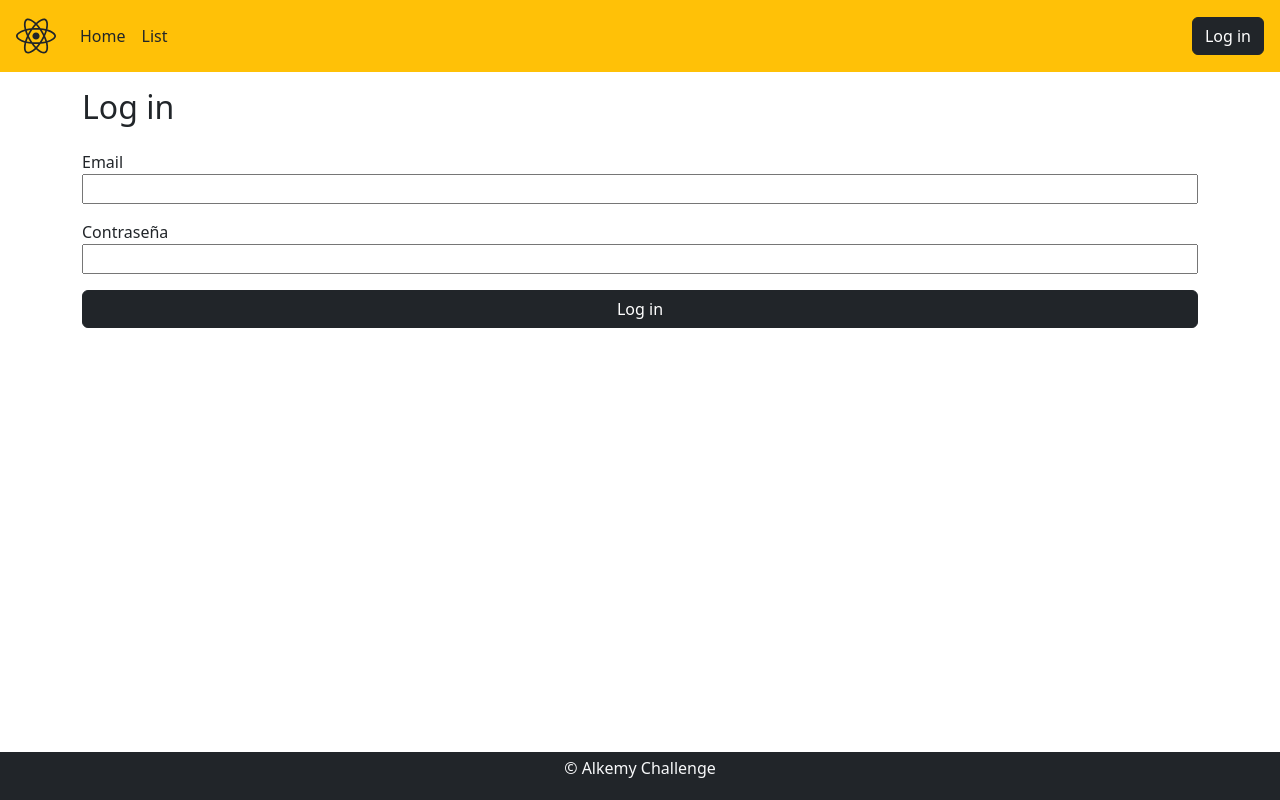
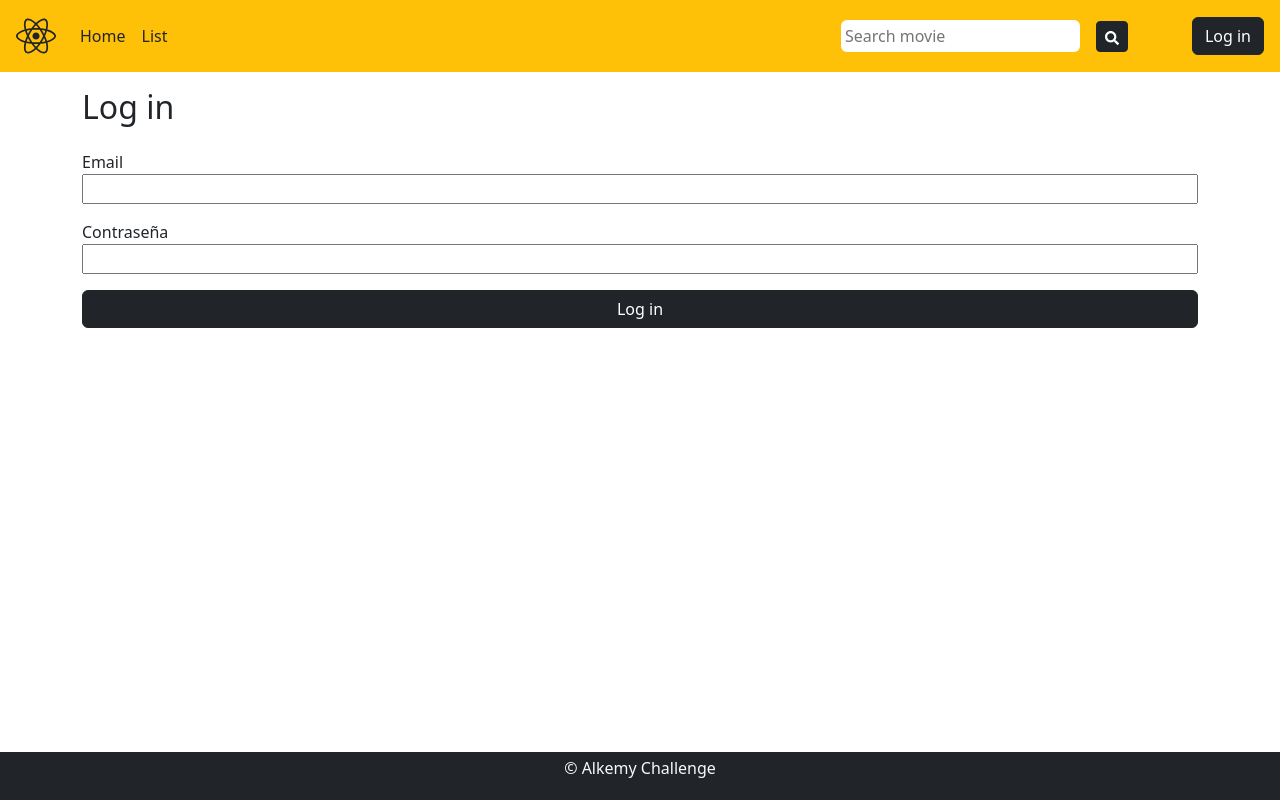
Before and after one commit to melaniegerenni/alkemy-challenge-react, a React (Create React App) app: page / in a window 1280 px wide. Built offline with nearby package versions, Linux system fonts and the light colour scheme.

Commit message:
adding search engine

```diff
--- a/src/App.js
+++ b/src/App.js
@@ -7,6 +7,7 @@ import Footer from "./components/Footer";
 import MovieDetailContainer from "./components/MovieDetailContainer";
 
 import 'bootstrap/dist/css/bootstrap.min.css';
+import SearchResults from "./components/SearchResults";
 
 
 
@@ -18,6 +19,7 @@ function App() {
         <Route path="/" element={<Login />} />
         <Route path="/list" element={<List />} />
         <Route path="/detail/:movieID" element={<MovieDetailContainer />} />
+        <Route path="/results/:keyword" element={<SearchResults />} />
       </Routes>
       <Footer />
     </>
--- a/src/components/Header.jsx
+++ b/src/components/Header.jsx
@@ -2,10 +2,11 @@ import { NavLink, useNavigate } from "react-router-dom";
 import useLogout from "../hooks/useLogout";
 import { FaReact } from "react-icons/fa";
 import Button from "react-bootstrap/Button";
+import Search from "./Search";
 
 const Header = () => {
-  const {logout} = useLogout();
-  const token = sessionStorage.getItem('token');
+  const { logout } = useLogout();
+  const token = sessionStorage.getItem("token");
   const navigate = useNavigate();
 
   return (
@@ -33,13 +34,16 @@ const Header = () => {
           </ul>
         </nav>
       </div>
+      <div className="d-flex gap-5 align-items-center">
+        <Search />
         <Button
           variant="dark"
           className="mx-3"
-        onClick={token ? logout : () => navigate('/')}
+          onClick={token ? logout : () => navigate("/")}
         >
           {token ? "Log out" : "Log in"}
         </Button>
+      </div>
     </header>
   );
 };
--- a/src/components/Login.jsx
+++ b/src/components/Login.jsx
@@ -13,7 +13,6 @@ const Login = () => {
     e.preventDefault();
     const email = e.target.email.value;
     const password = e.target.password.value;
-    console.log(email, password);
 
     const regexEmail =
       // eslint-disable-next-line
--- /dev/null
+++ b/src/components/Search.jsx
@@ -0,0 +1,47 @@
+
+import Button from "react-bootstrap/Button";
+import { FaSearch } from "react-icons/fa";
+import Swal from "sweetalert2";
+import withReactContent from "sweetalert2-react-content";
+import { useNavigate } from "react-router-dom";
+
+const Search = () => {
+    const MySwal = withReactContent(Swal);
+    const navigate = useNavigate();
+
+
+  const submitHandler = (e) => {
+    e.preventDefault();
+    const keyword = e.target.keyword.value.trim();
+    console.log(keyword);
+
+    if (keyword.length < 4) {
+        MySwal.fire({
+            title: <p>Minimun 4 characters</p>,
+            confirmButtonColor: "#000"
+          });
+    } else {
+        e.target.keyword.value = '';
+        navigate(`/results/${keyword}`);
+    }
+  };
+
+  return (
+    <form className="d-flex align-items-center gap-3" onSubmit={submitHandler}>
+      <label>
+        <input
+          type="text"
+          name="keyword"
+          placeholder="Search movie"
+          className="rounded-2 border-0 p-1"
+        />
+      </label>
+
+      <Button type="submit" variant="dark" size="sm">
+        <FaSearch />
+      </Button>
+    </form>
+  );
+};
+
+export default Search;
--- /dev/null
+++ b/src/components/SearchResults.jsx
@@ -0,0 +1,55 @@
+import { useEffect, useContext } from "react";
+import { useParams, Navigate } from "react-router-dom";
+import { GlobalContext } from "../context/GlobalContext";
+import useSearch from "../hooks/useSearch";
+
+//Components
+import ItemCard from "./ItemCard";
+import LoadSpinner from "./LoadSpinner";
+
+//Bootstrap
+import Container from "react-bootstrap/Container";
+import Row from "react-bootstrap/Row";
+import Col from "react-bootstrap/Col";
+
+const SearchResults = () => {
+  const { loading } = useContext(GlobalContext);
+  const { keyword } = useParams();
+  const { results, getResults } = useSearch();
+  const token = sessionStorage.getItem("token");
+
+  useEffect(() => {
+    getResults(keyword);
+  }, [keyword]);
+
+  return (
+    <>
+      {!token ? (
+        <Navigate to="/" />
+      ) : loading ? (
+        <LoadSpinner />
+      ) : (
+        <>
+          <Container fluid className="px-5 mt-3">
+            <h2>
+              Search results: <em>{keyword}</em>
+            </h2>
+            <Row>
+              {results.length === 0 ? (
+                <p>No results</p>
+              ) : (
+                results.map((movie) => (
+                  <Col key={movie.id} xs={12} sm={6} md={4} lg={3}>
+                    <ItemCard movie={movie} />
+                  </Col>
+                ))
+              )}
+            </Row>
+          </Container>
+        </>
+      )}
+    </>
+  );
+};
+
+export default SearchResults;
--- /dev/null
+++ b/src/hooks/useSearch.jsx
@@ -0,0 +1,26 @@
+import { useContext, useState } from "react";
+import { GlobalContext } from "../context/GlobalContext";
+import axios from "axios";
+
+const useSearch = () => {
+    const {setLoading} = useContext(GlobalContext);
+    const [results, setResults] = useState([]);
+
+    const getResults = async (keyword) => {
+        setLoading(true);
+        try {
+            const endPoint = `https://api.themoviedb.org/3/search/movie?api_key=bf6d1d72665456cf14827b416c3d63f1&language=en-US&page=1&include_adult=false&query=${keyword}`;
+            const response = await axios.get(endPoint);
+            setResults(response.data.results);
+            setLoading(false);
+        } catch (error) {
+            console.log(error);
+        }
+    }
+
+
+
+  return {results, getResults}
+}
+
+export default useSearch
```
Lines whose indentation alone changed are shown as unchanged.
